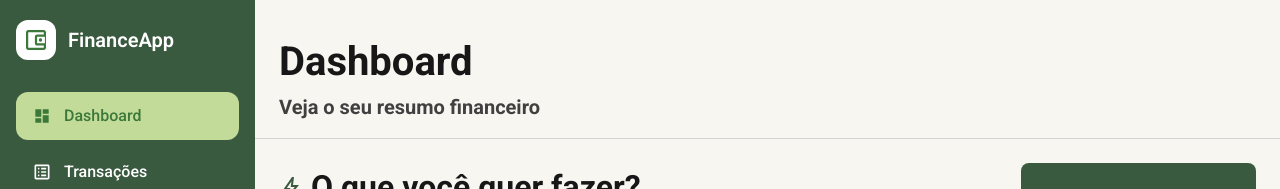
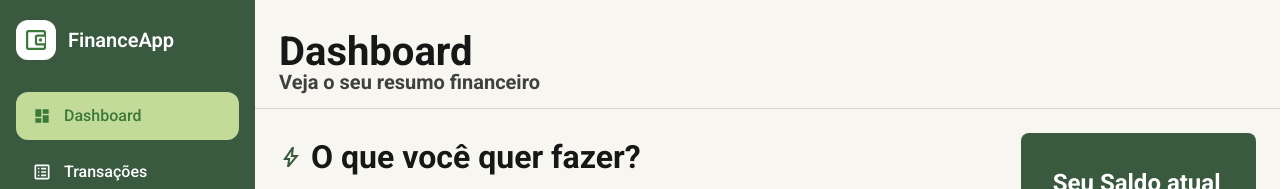
Before and after one commit to Guilhermeneves142/tech-challenge, a Next.js app: page /dashboard in a window 1280 px wide. Shown: the top 189 px of the page. Built offline with nearby package versions, Linux system fonts and the light colour scheme; no server answers.

Commit message:
refactor: ajuste espacamento do headline

```diff
--- a/src/components/layout/default/headLine.tsx
+++ b/src/components/layout/default/headLine.tsx
@@ -3,12 +3,12 @@ type HeadlineProps = {
     subTitle: string
 }
 
-export default function Headline({title, subTitle}: HeadlineProps) {
+export default function Headline({ title, subTitle }: HeadlineProps) {
     return (
         <>
-            <header className="mb-6 pb-4 -mx-6 px-6 border-b border-border-default">
-                <h1>{title}</h1>
-                <h4 className="font-medium text-text-secondary">
+            <header className="mb-6 pb-4 -mx-6 px-6 border-b border-border-default flex flex-col gap-0">
+                <h1 className="leading-none">{title}</h1>
+                <h4 className="font-medium text-text-secondary leading-none">
                     {subTitle}
                 </h4>
             </header>
```
